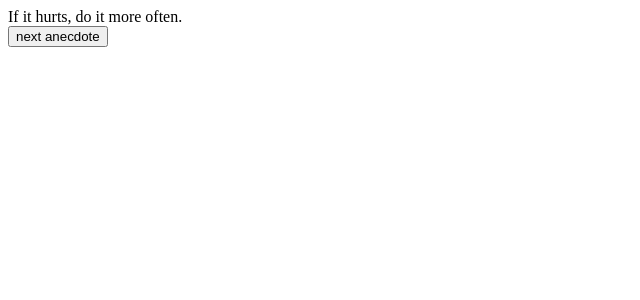
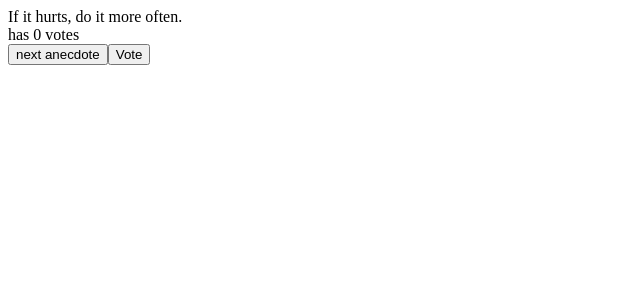
Before and after one commit to fabritac/FullStackOpen, a React (Vite) app in the folder part1/anecdotes/: page / in a window 1280 px wide. Shown: the top 300 px of the page, without its empty margins (0-640 px from the left). Built offline with nearby package versions, Linux system fonts and the light colour scheme.

Commit message:
Ejercicio 1.13

```diff
--- a/part1/anecdotes/src/App.jsx
+++ b/part1/anecdotes/src/App.jsx
@@ -13,14 +13,31 @@ const App = () => {
   ]
 
   const [selected, setSelected] = useState(0)
-  const max = anecdotes.length - 1
-  const min = 0
-  console.log(selected)
+  const [votes, setVotes] = useState(Array(anecdotes.length).fill(0))
+
+
+  const handleSelected = () => {
+    const max = anecdotes.length - 1
+    const min = 0
+    let newSelected = Math.floor(Math.random() * (max - min + 1)) + min
+    if (newSelected == selected) {
+      newSelected += 1
+    }
+    setSelected(newSelected)
+  }
+
+  const handleVotes = () => {
+    const newVotes = [...votes]
+    newVotes[selected] += 1
+    setVotes(newVotes)
+  }
 
   return (
     <div>
       <div>{anecdotes[selected]}</div>
-      <button onClick={() => setSelected(Math.floor(Math.random() * (max - min + 1)) + min)}>next anecdote</button>
+      <div>has {votes[selected]} votes</div>
+      <button onClick={() => handleSelected()}>next anecdote</button>
+      <button onClick={() => handleVotes()}>Vote</button>
     </div>
   )
 }
```
